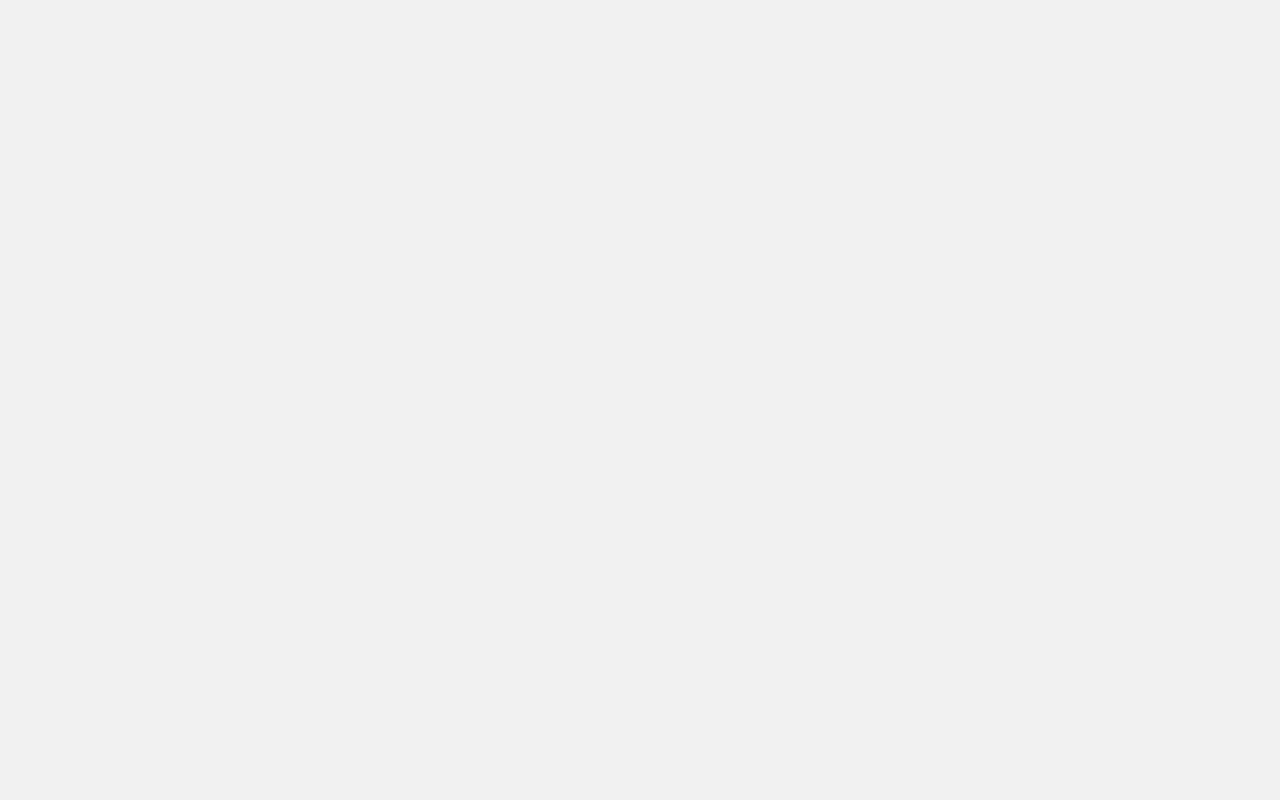
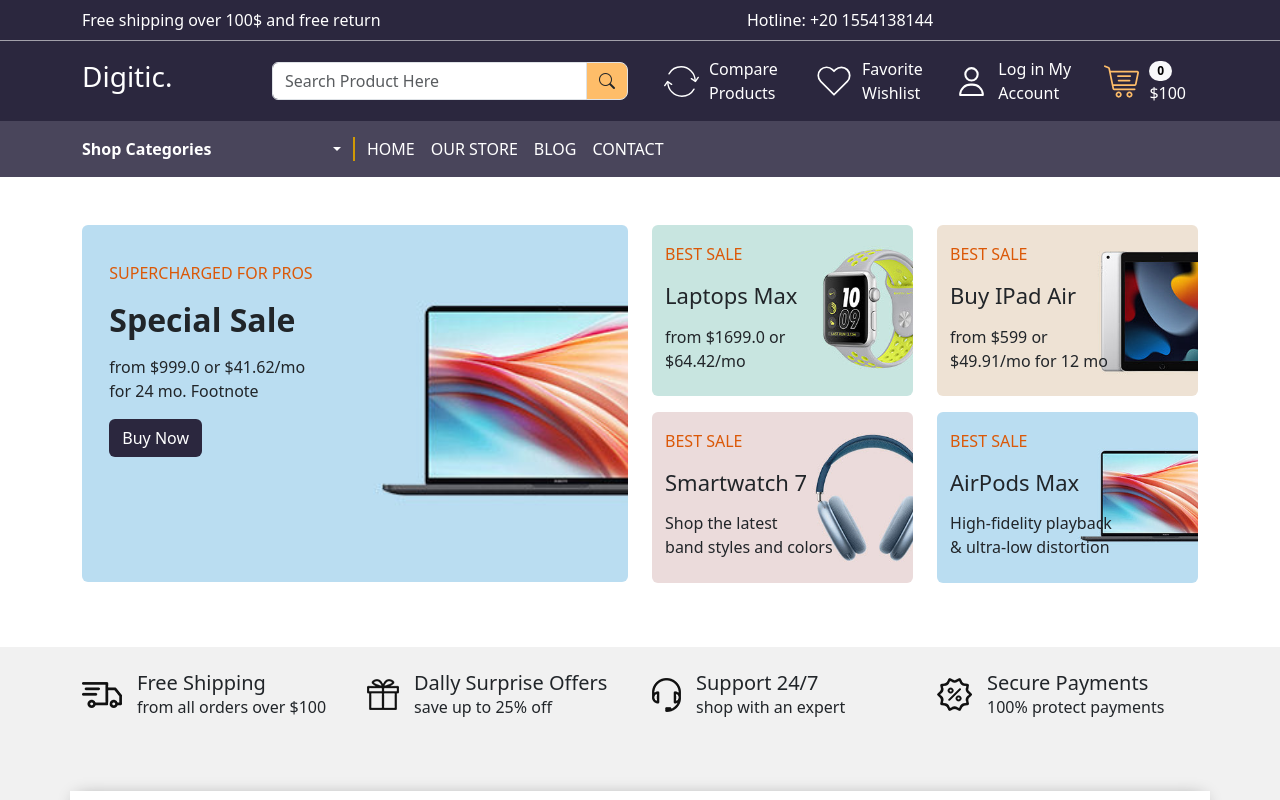
Before and after one commit to adel-eleraky/Ecommerce-Reactjs, a React (Vite) app: page / in a window 1280 px wide. Before the commit this address had no page. Shown: the top 800 px of the page. Built offline with nearby package versions, Linux system fonts and the light colour scheme.

Commit message:
add sign-up route

```diff
--- a/src/App.jsx
+++ b/src/App.jsx
@@ -1,8 +1,6 @@
 import "bootstrap/dist/css/bootstrap.min.css"
 import "bootstrap/dist/js/bootstrap.min.js"
 import "bootstrap-icons/font/bootstrap-icons.css"
-import "mdb-ui-kit/css/mdb.min.css"
-import "mdb-ui-kit/js/mdb.min.js"
 import './App.css'
 import { BrowserRouter, Route, Routes } from "react-router-dom"
 import Layout from "./components/Layout"
@@ -12,6 +10,7 @@ import Blog from "./pages/Blog"
 import Login from "./pages/Login"
 import AOS from 'aos';
 import 'aos/dist/aos.css';
+import Signup from "./pages/Signup"
 
 AOS.init();
 
@@ -21,11 +20,12 @@ function App() {
         <>
             <BrowserRouter>
                 <Routes>
-                    <Route path="/home" element={<Layout />}>
-                        <Route index element={<Home />}/>
-                        <Route path="products" element={<Store />}/>
-                        <Route path="blog" element={<Blog />}/>
-                        <Route path="login" element={<Login />}/>
+                    <Route path="/" element={<Layout />}>
+                        <Route index element={<Home />} />
+                        <Route path="products" element={<Store />} />
+                        <Route path="blog" element={<Blog />} />
+                        <Route path="login" element={<Login />} />
+                        <Route path="sign-up" element={<Signup />} />
                     </Route>
                 </Routes>
             </BrowserRouter>
```
